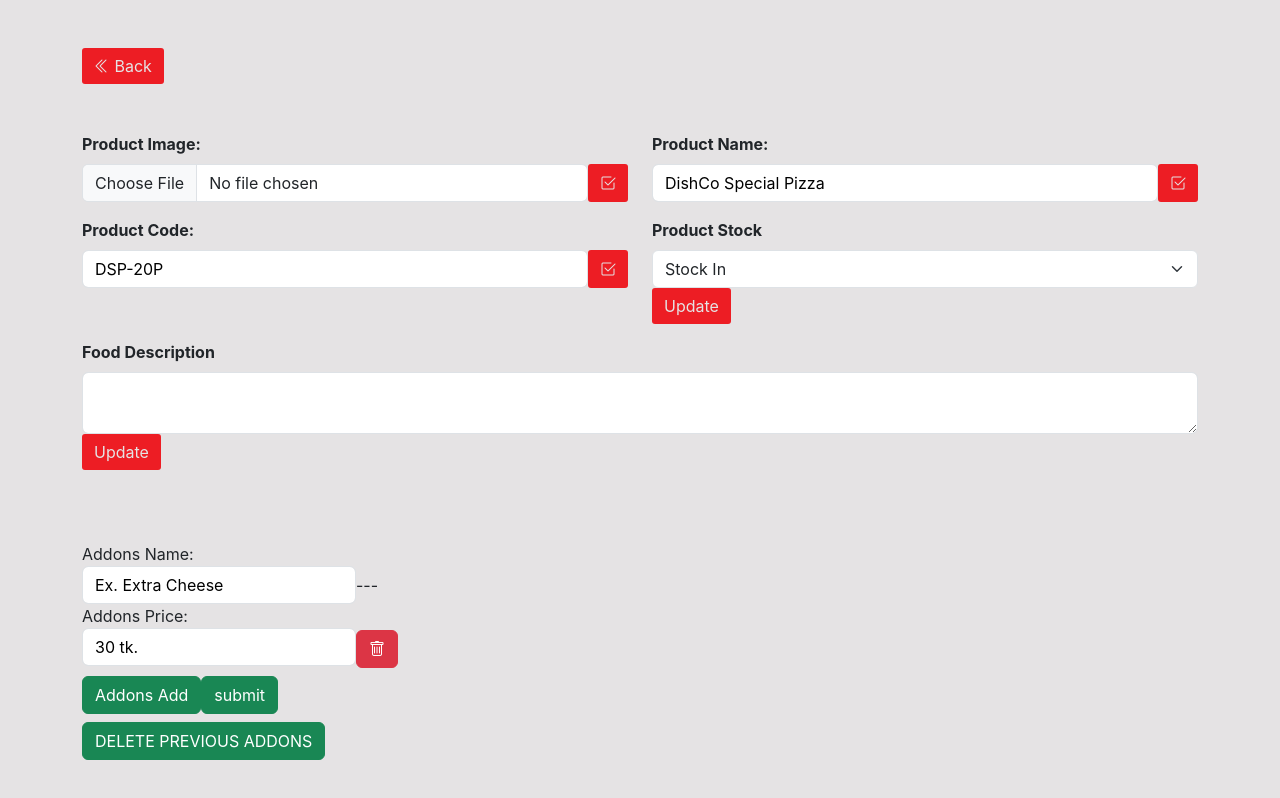
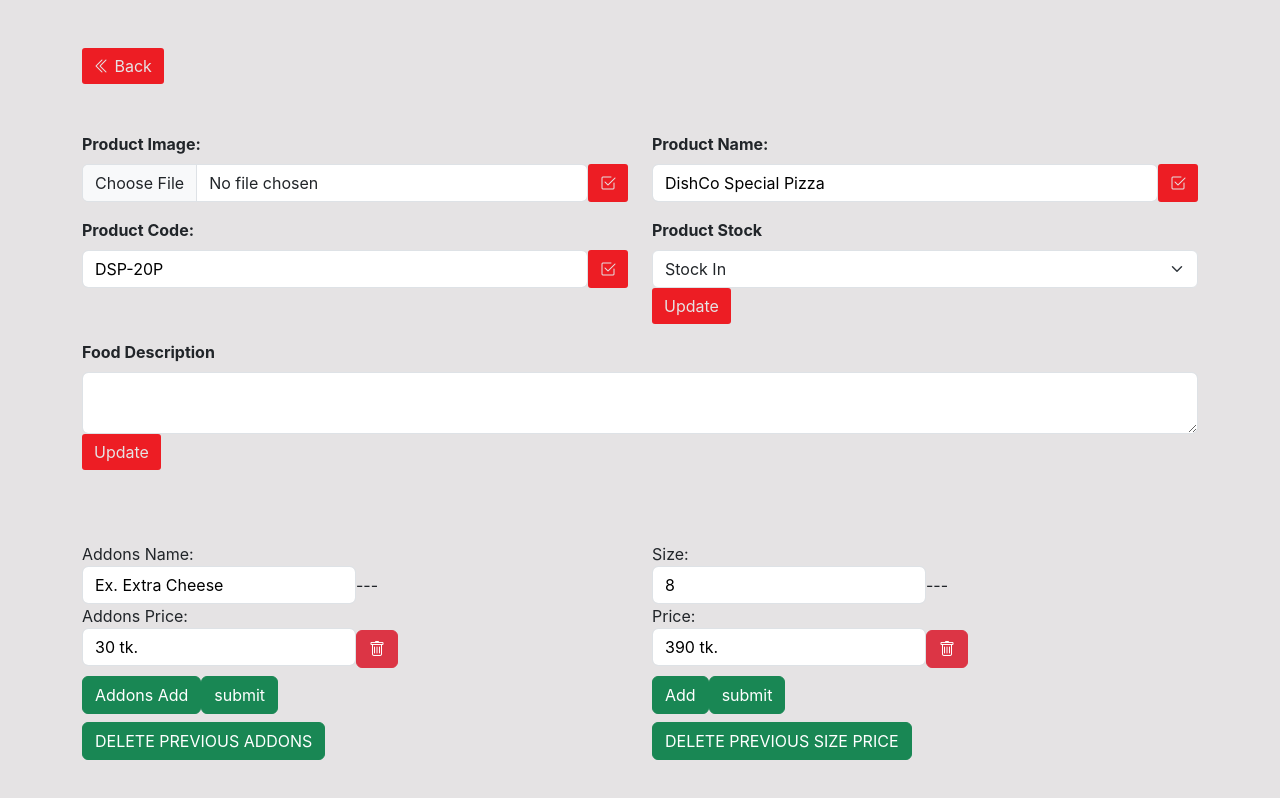
Before and after one commit to Unicon-Solution-Limited/dishco_frontend, a React (Create React App) app: page /editProduct/1 in a window 1280 px wide. Shown: the top 798 px of the page. Built offline with nearby package versions, Linux system fonts and the light colour scheme; no server answers.

Commit message:
size price edit

```diff
--- a/src/Components/Dashboard/DashboardPage/ProductManagement/EditProduct.js
+++ b/src/Components/Dashboard/DashboardPage/ProductManagement/EditProduct.js
@@ -12,6 +12,7 @@ const EditProduct = () => {
   const stockRef = useRef();
   const descriptionRef = useRef();
   const [addons, setAddons] = useState([{ addonName: "", addonPrice: "" }]);
+  const [sizePrice, setSizePrice] = useState([{ size: "", price: "" }]);
 
   // Handle Image Upload (image upload by api in cloudenery)
   const imageUploadHandler = async (e) => {
@@ -158,17 +159,18 @@ const EditProduct = () => {
       .catch((error) => {
         console.log(error);
       });
-    setMessage("Your Product Udpade Successfully");
+    setMessage("Your Product Update Successfully");
   };
 
-  //remove addons
-  const handleRemoveAddon = async (id) => {
+  //delete selected all addons
+  const deleteAllAddon = async (id) => {
     try {
       const response = await axios.delete(
         `http://localhost:8000/deleteAddons/${id}`
       );
       const data = response.data;
       if (data) {
+        setMessage("Addons Delete Successfully");
         setTimeout(() => {
           window.location.reload();
         }, 500);
@@ -194,7 +196,7 @@ const EditProduct = () => {
   };
 
   //now submit funtion update the addons to the backend
-  const handleSubmit = async (event) => {
+  const handleAdonSubmit = async (event) => {
     event.preventDefault();
     const allData = {
       addonsItem: addons,
@@ -202,6 +204,70 @@ const EditProduct = () => {
     // update the new adon info at mongodb
     axios
       .patch(`http://localhost:8000/updateNewAddons/${editPdId}`, allData, {
+        headers: {
+          "Content-Type": "application/json",
+        },
+      })
+      .then((response) => {
+        if (response.data) {
+          stockRef.current.value = "";
+          console.log("suceesfully added");
+          if (response.data) {
+            setAddons([{ addonName: "", addonPrice: "" }]);
+            setTimeout(() => {
+              window.location.reload();
+            }, 500);
+          }
+        }
+      })
+      .catch((error) => {
+        console.log(error);
+      });
+    setMessage("Your Product Update Successfully");
+  };
+
+  //dynamic size price adding
+  const handleSizePriceChange = (event, index) => {
+    const newSizePrice = [...sizePrice];
+    newSizePrice[index][event.target.name] = event.target.value;
+    setSizePrice(newSizePrice);
+  };
+
+  const handleAddSizePrice = () => {
+    setSizePrice([...sizePrice, { size: "", price: "" }]);
+  };
+
+  const handleRemoveSizePrice = (index) => {
+    setSizePrice(sizePrice.filter((s, i) => i !== index));
+  };
+
+  //delete selected all price and size
+  const deleteAllSizePrice = async (id) => {
+    try {
+      const response = await axios.delete(
+        `http://localhost:8000/deleteSizePriceEdit/${id}`
+      );
+      const data = response.data;
+      if (data) {
+        setMessage("Your Size and Price Delete Successfully");
+        setTimeout(() => {
+          window.location.reload();
+        }, 500);
+      }
+    } catch (error) {
+      console.log("Error deleting product:", error);
+    }
+  };
+
+  //now submit funtion update the size and price to the backend
+  const handleSizePriceSubmit = async (event) => {
+    event.preventDefault();
+    const allData = {
+      sizePriceItem: sizePrice,
+    };
+    // update the new size price info at mongodb
+    axios
+      .patch(`http://localhost:8000/updateNewSizePrice/${editPdId}`, allData, {
         headers: {
           "Content-Type": "application/json",
         },
@@ -314,7 +380,7 @@ const EditProduct = () => {
 
         {/* addons */}
         <div className="my-5 col-6">
-          <form onSubmit={handleSubmit}>
+          <form onSubmit={handleAdonSubmit}>
             {addons.map((size, index) => (
               <div key={index}>
                 <label>
@@ -364,12 +430,71 @@ const EditProduct = () => {
           </form>
           <button
             className="btn btn-success mt-2"
-            onClick={() => handleRemoveAddon(editPdId)}
+            onClick={() => deleteAllAddon(editPdId)}
           >
             DELETE PREVIOUS ADDONS
           </button>
         </div>
         {/* addons */}
+
+        {/* size and price */}
+        <div className="my-5 col-6">
+          <form onSubmit={handleSizePriceSubmit}>
+            {sizePrice.map((size, index) => (
+              <div key={index}>
+                <label>
+                  Size:
+                  <input
+                    type="text"
+                    name="size"
+                    value={size.size}
+                    onChange={(e) => handleSizePriceChange(e, index)}
+                    className="form-control"
+                    placeholder="8"
+                  />
+                </label>
+                ---
+                <label>
+                  Price:
+                  <input
+                    type="number"
+                    name="price"
+                    value={size.price}
+                    onChange={(e) => handleSizePriceChange(e, index)}
+                    className="form-control"
+                    placeholder="390 tk."
+                  />
+                </label>
+                <button
+                  type="button"
+                  onClick={() => handleRemoveSizePrice(index)}
+                  className="btn btn-danger"
+                >
+                  <i className="bi bi-trash"></i>
+                </button>
+                <br />
+              </div>
+            ))}
+            <button
+              type="button"
+              className="btn btn-success mt-2"
+              onClick={handleAddSizePrice}
+            >
+              Add
+            </button>
+
+            <button className="btn btn-success mt-2" type="submit">
+              submit
+            </button>
+          </form>
+          <button
+            className="btn btn-success mt-2"
+            onClick={() => deleteAllSizePrice(editPdId)}
+          >
+            DELETE PREVIOUS SIZE PRICE
+          </button>
+        </div>
+        {/* size and price */}
       </div>
 
       <h3 style={{ color: "green", textAlign: "center" }}>{message}</h3>
```
